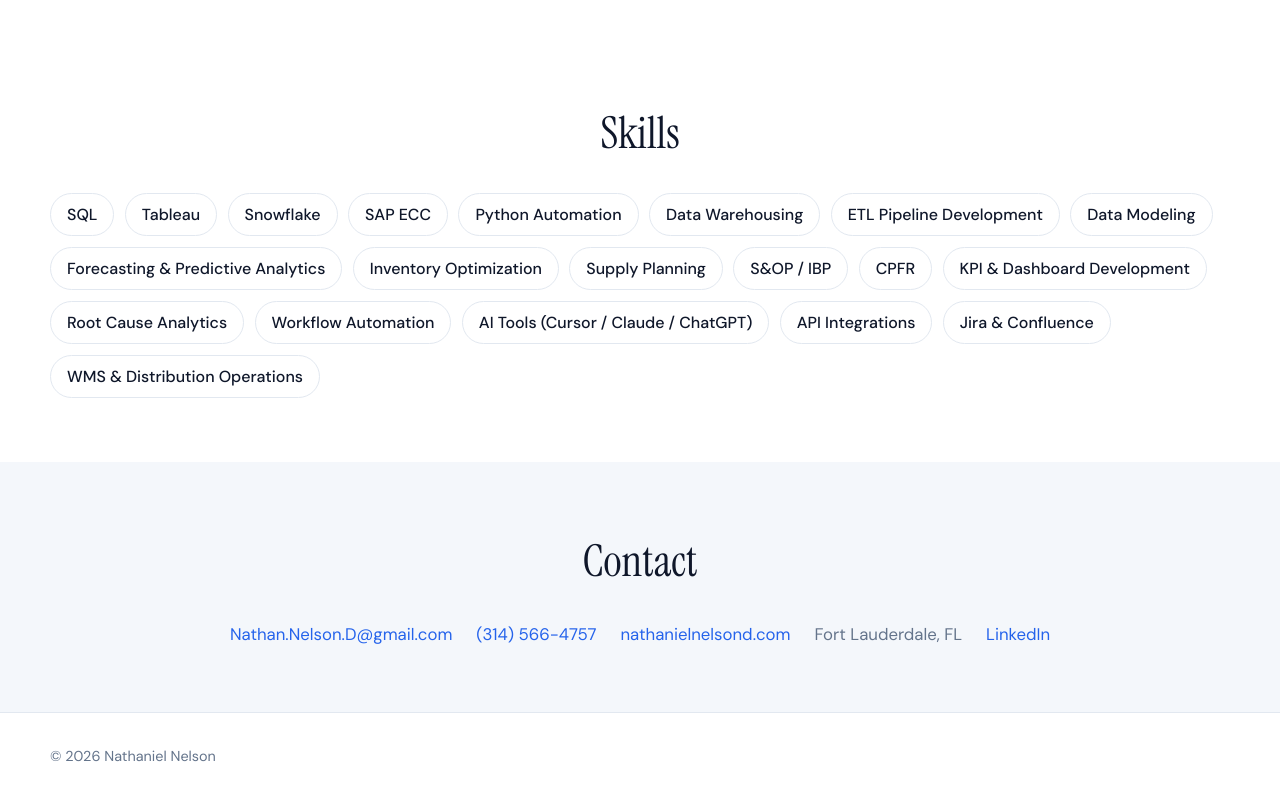
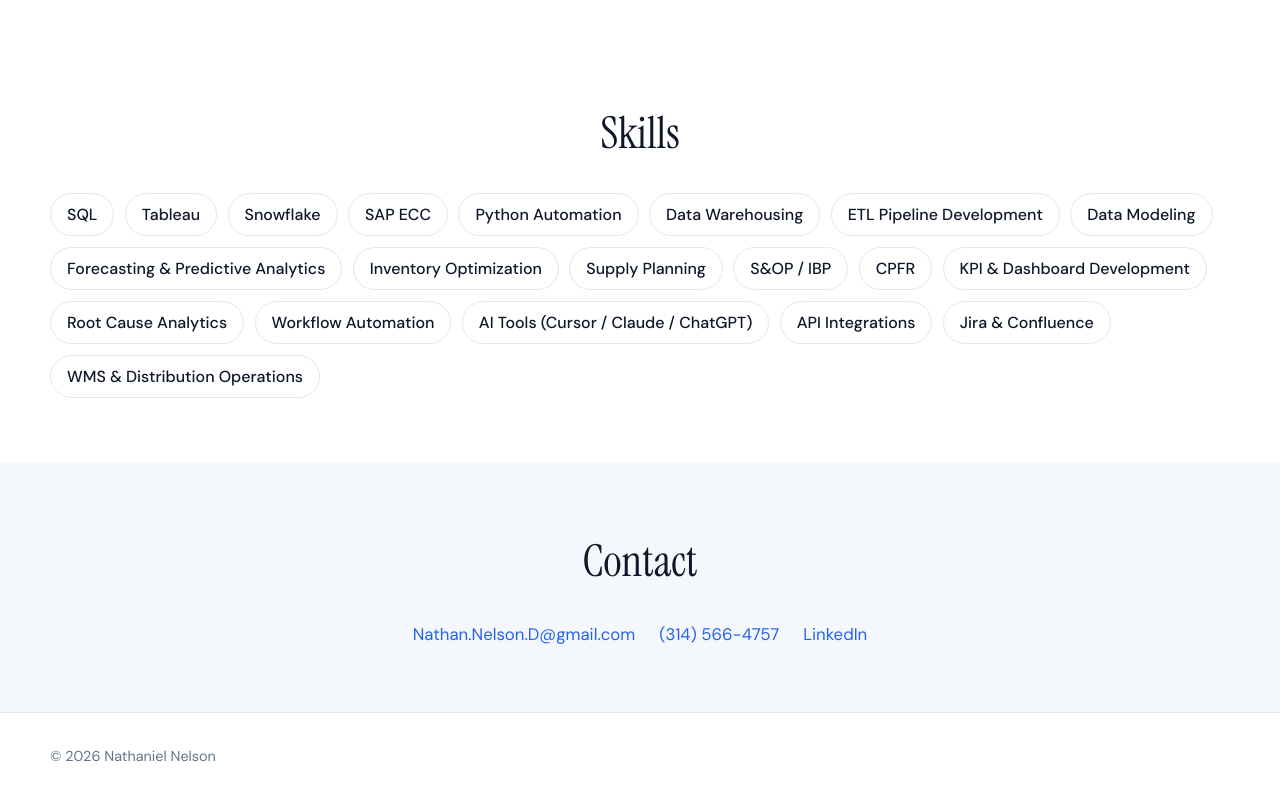
Before and after one commit to CaptianBoredASF/Website, a React (Vite) app: page / in a window 1280 px wide. Shown: the part 5404-6204 px from the top of the page. Built offline with nearby package versions, Linux system fonts and the light colour scheme.

Commit message:
Remove domain and location from contact section

```diff
--- a/src/pages/HomePage.jsx
+++ b/src/pages/HomePage.jsx
@@ -198,10 +198,6 @@ export default function HomePage() {
               {siteConfig.phone && (
                 <a href={`tel:${siteConfig.phone.replace(/\D/g, '')}`}>{siteConfig.phone}</a>
               )}
-              {siteConfig.domain && (
-                <a href={siteConfig.domain}>{siteConfig.domain.replace('https://', '')}</a>
-              )}
-              <span className="muted">{siteConfig.location}</span>
               {siteConfig.linkedin && (
                 <a href={siteConfig.linkedin} target="_blank" rel="noopener noreferrer">LinkedIn</a>
               )}
```
